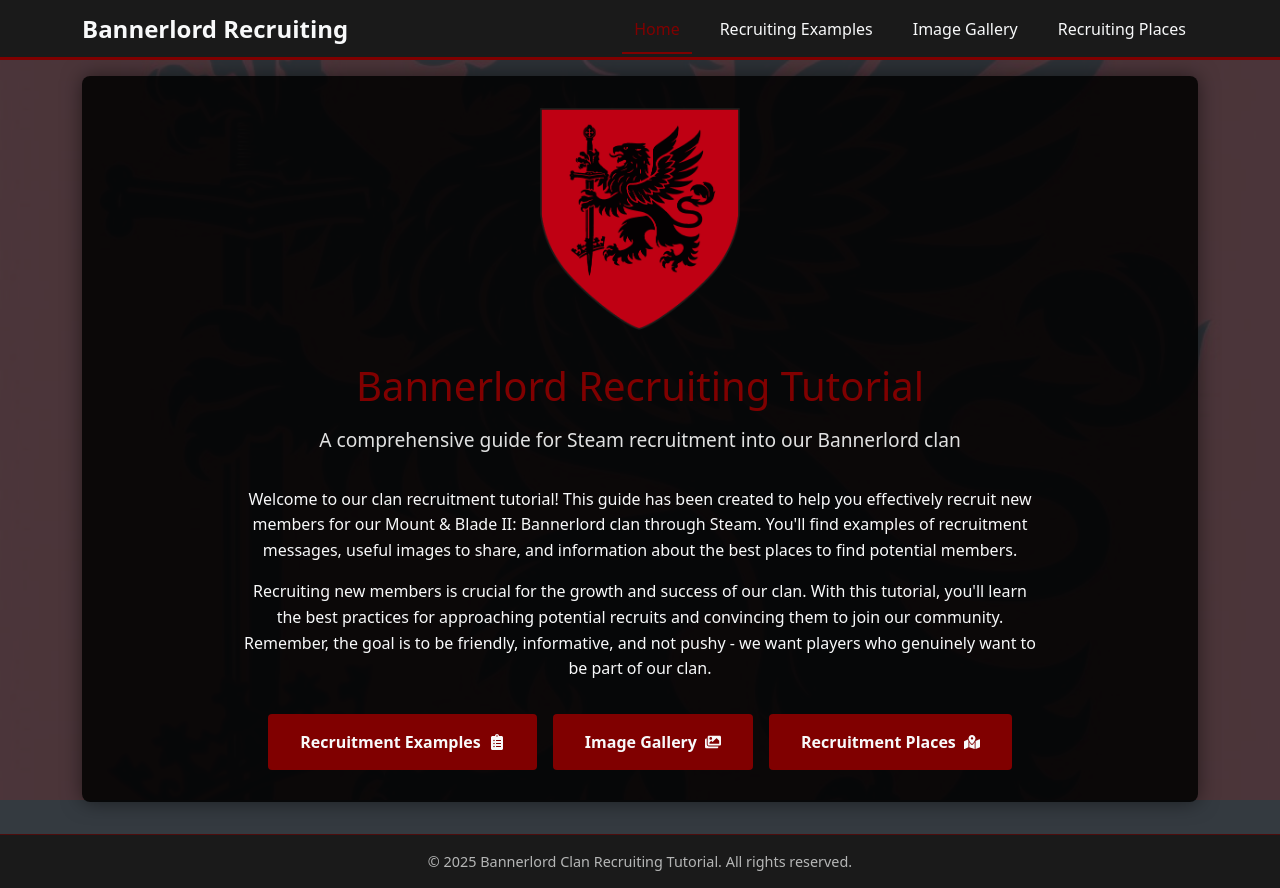
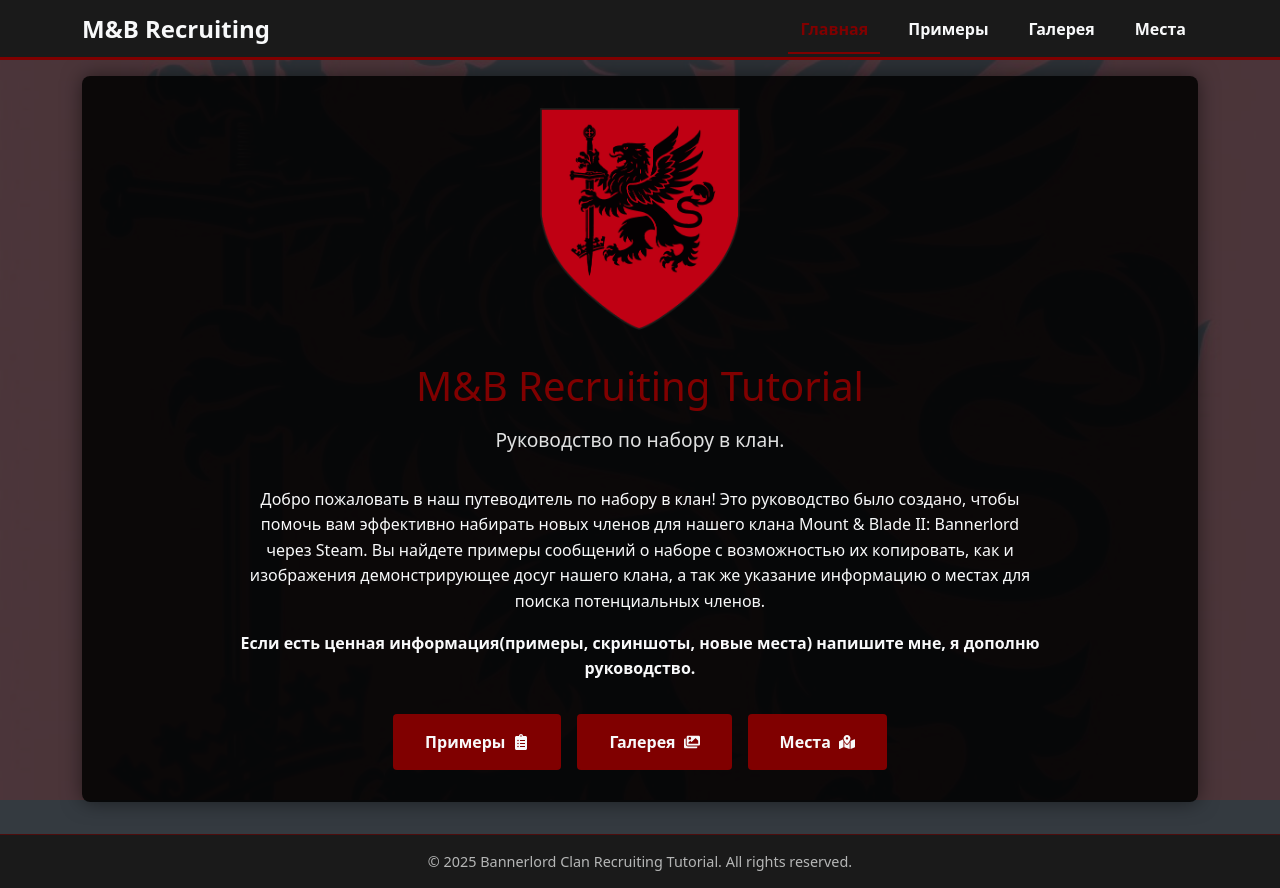
Before and after one commit to Barvinko/recruitmentData, a React (Vite) app: page / in a window 1280 px wide. Built offline with nearby package versions, Linux system fonts and the light colour scheme.

Commit message:
feat: text localization into Russian

```diff
--- a/src/components/Header.tsx
+++ b/src/components/Header.tsx
@@ -8,7 +8,7 @@
     <header className="header">
       <Container className="header__container">
         <NavLink to="/" className="header__logo">
-          Bannerlord Recruiting
+          M&B Recruiting
         </NavLink>
         <nav className="header__nav">
           <NavLink
@@ -18,7 +18,7 @@
             }
             end
           >
-            Home
+            Главная
           </NavLink>
           <NavLink
             to="/examples"
@@ -26,7 +26,7 @@
               isActive ? "header__link header__link--active" : "header__link"
             }
           >
-            Recruiting Examples
+            Примеры
           </NavLink>
           <NavLink
             to="/gallery"
@@ -34,7 +34,7 @@
               isActive ? "header__link header__link--active" : "header__link"
             }
           >
-            Image Gallery
+            Галерея
           </NavLink>
           <NavLink
             to="/places"
@@ -42,7 +42,7 @@
               isActive ? "header__link header__link--active" : "header__link"
             }
           >
-            Recruiting Places
+            Места
           </NavLink>
         </nav>
       </Container>
--- a/src/pages/Examples.tsx
+++ b/src/pages/Examples.tsx
@@ -2,6 +2,7 @@
 import { Container } from "react-bootstrap";
 import RecruitmentExample from "../components/RecruitmentExample";
 import { recruitmentExamples } from "../data/recruitmentExamples";
+import { FaCopy } from "react-icons/fa";
 
 const Examples: React.FC = () => {
   return (
@@ -9,13 +10,14 @@
       <Container>
         <div className="page__content">
           <div className="examples__header">
-            <h1 className="examples__title">Recruitment Examples</h1>
+            <h1 className="examples__title">Примеры</h1>
             <p className="examples__description">
-              Below you'll find various recruitment message templates that you
-              can use when reaching out to potential clan members. Feel free to
-              modify these examples to fit your personal style, but keep the
-              core information intact. Click the "Copy Text" button to copy a
-              message to your clipboard.
+              Ниже вы найдете различные шаблоны сообщений о наборе, которые вы
+              можете использовать при обращении к потенциальным членам клана. Не
+              стесняйтесь изменять эти примеры в соответствии с вашим личным
+              стилем, но сохраняйте основную информацию нетронутой. Нажмите
+              кнопку «<FaCopy className="recruitment-example__copy-btn-icon" />
+              », чтобы скопировать сообщение в буфер обмена.
             </p>
           </div>
 
--- a/src/pages/Gallery.tsx
+++ b/src/pages/Gallery.tsx
@@ -2,7 +2,7 @@
 import { Container } from "react-bootstrap";
 import ImageGallery from "../components/ImageGallery";
 import { galleryImages } from "../data";
-import { FaInfoCircle } from "react-icons/fa";
+import { FaCopy } from "react-icons/fa";
 
 const Gallery: React.FC = () => {
   return (
@@ -10,20 +10,14 @@
       <Container>
         <div className="page__content">
           <div className="gallery__header">
-            <h1 className="gallery__title">Image Gallery</h1>
+            <h1 className="gallery__title">Галерея</h1>
             <p className="gallery__description">
-              Below you'll find a collection of images that you can use in your
-              recruitment messages. These include clan banners, gameplay
-              screenshots, and event highlights. Click on an image to copy its
-              URL to your clipboard.
-            </p>
-          </div>
-
-          <div className="gallery__instructions">
-            <p>
-              <FaInfoCircle /> Click on any image to copy its URL to your
-              clipboard. You can then paste this URL in your Steam messages or
-              forum posts.
+              Ниже вы найдете коллекцию изображений, которые вы можете
+              использовать в своих сообщениях о наборе. Они включают скриншоты
+              игрового процесса публичных мероприятий и единоличные
+              противостояния. Нажмите на изображение на «
+              <FaCopy className="recruitment-example__copy-btn-icon" />» чтобы
+              скопировать картинку в буфер обмена.
             </p>
           </div>
 
--- a/src/pages/Home.tsx
+++ b/src/pages/Home.tsx
@@ -11,41 +11,38 @@
         <div className="page__content">
           <div className="home__content">
             <img src={Logo} alt="Grif" className="home__logo" />
-            <h1 className="home__title">Bannerlord Recruiting Tutorial</h1>
-            <p className="home__subtitle">
-              A comprehensive guide for Steam recruitment into our Bannerlord
-              clan
-            </p>
+            <h1 className="home__title">M&B Recruiting Tutorial</h1>
+            <p className="home__subtitle">Руководство по набору в клан.</p>
 
             <div className="home__description">
               <p>
-                Welcome to our clan recruitment tutorial! This guide has been
-                created to help you effectively recruit new members for our
-                Mount & Blade II: Bannerlord clan through Steam. You'll find
-                examples of recruitment messages, useful images to share, and
-                information about the best places to find potential members.
+                Добро пожаловать в наш путеводитель по набору в клан! Это
+                руководство было создано, чтобы помочь вам эффективно набирать
+                новых членов для нашего клана Mount & Blade II: Bannerlord через
+                Steam. Вы найдете примеры сообщений о наборе с возможностью их
+                копировать, как и изображения демонстрирующее досуг нашего
+                клана, а так же указание информацию о местах для поиска
+                потенциальных членов.
               </p>
               <p>
-                Recruiting new members is crucial for the growth and success of
-                our clan. With this tutorial, you'll learn the best practices
-                for approaching potential recruits and convincing them to join
-                our community. Remember, the goal is to be friendly,
-                informative, and not pushy - we want players who genuinely want
-                to be part of our clan.
+                <b>
+                  Если есть ценная информация(примеры, скриншоты, новые места)
+                  напишите мне, я дополню руководство.
+                </b>
               </p>
             </div>
 
             <div className="home__cta-container">
               <Link to="/examples" className="home__cta-btn">
-                Recruitment Examples
+                Примеры
                 <FaClipboardList className="home__cta-btn-icon" />
               </Link>
               <Link to="/gallery" className="home__cta-btn">
-                Image Gallery
+                Галерея
                 <FaImages className="home__cta-btn-icon" />
               </Link>
               <Link to="/places" className="home__cta-btn">
-                Recruitment Places
+                Места
                 <FaMapMarkedAlt className="home__cta-btn-icon" />
               </Link>
             </div>
--- a/src/pages/Places.tsx
+++ b/src/pages/Places.tsx
@@ -9,12 +9,9 @@
       <Container>
         <div className="page__content">
           <div className="places__header">
-            <h1 className="places__title">Recruitment Places</h1>
+            <h1 className="places__title">Места</h1>
             <p className="places__description">
-              This section provides information about the best places to find
-              and recruit potential clan members. Each method includes tips,
-              examples, and step-by-step instructions to maximize your
-              recruitment efforts.
+              В этом разделе представлена ​​информация о местах для вербовки.
             </p>
           </div>
 
--- a/src/scss/components/_header.scss
+++ b/src/scss/components/_header.scss
@@ -38,6 +38,7 @@
     text-decoration: none;
     position: relative;
     padding: 0.5rem 0.75rem;
+    font-weight: 700;
 
     &:hover {
       color: lighten($primary, 15%);
```
